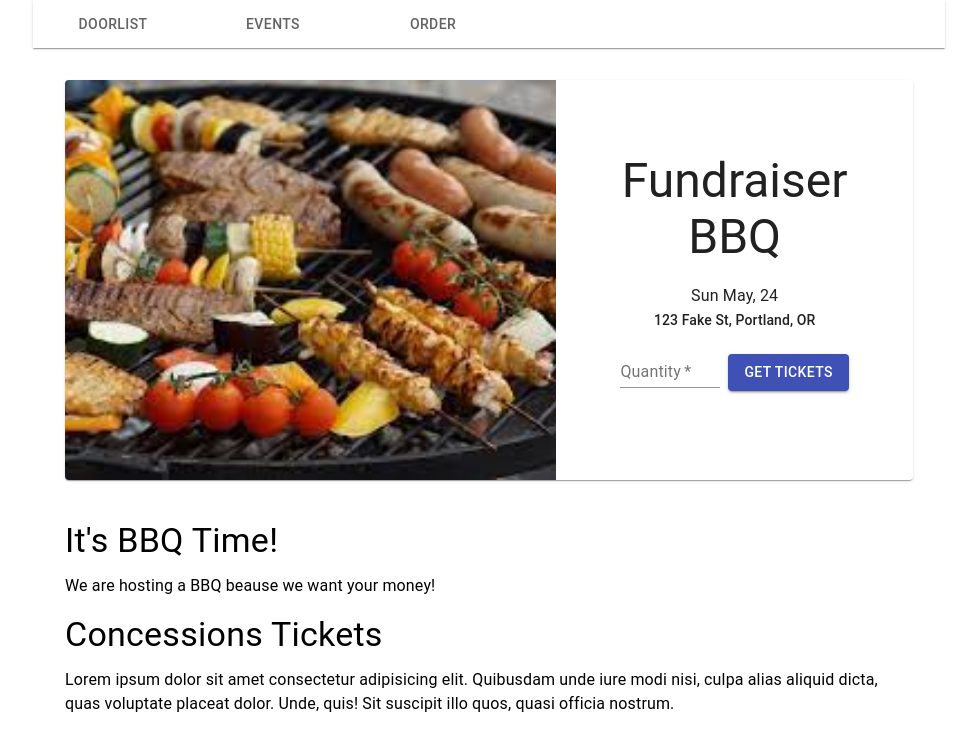
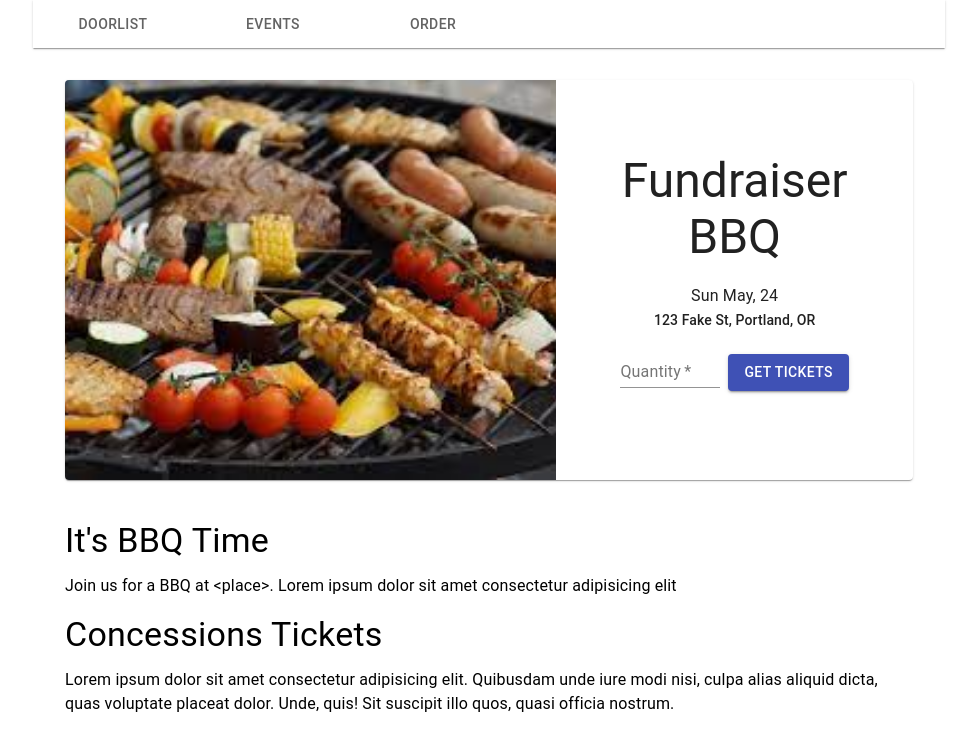
Before and after one commit to wpapsco/capstone-mockup, a React (Create React App) app: page /events/1 in a window 1280 px wide. Shown: the top 750 px of the page, without its empty margins (151-1128 px from the left). Built offline with nearby package versions, Linux system fonts and the light colour scheme.

Commit message:
Make test data less annoying

```diff
--- a/src/features/events/testEvents.ts
+++ b/src/features/events/testEvents.ts
@@ -9,19 +9,19 @@ const TestData: EventDetails[] = [
         address: '123 Fake St, Portland, OR',
         date: new Date('2021-05-23'),
         pageSections: [
-            { heading: "It's BBQ Time!", contents: 'We are hosting a BBQ beause we want your money!' },
+            { heading: "It's BBQ Time", contents: 'Join us for a BBQ at <place>. Lorem ipsum dolor sit amet consectetur adipisicing elit' },
             { heading: 'Concessions Tickets', contents: 'Lorem ipsum dolor sit amet consectetur adipisicing elit. Quibusdam unde iure modi nisi, culpa alias aliquid dicta, quas voluptate placeat dolor. Unde, quis! Sit suscipit illo quos, quasi officia nostrum.' },
         ]
     },
     {
         id: '2',
-        name: 'This is a Play!',
+        name: 'This is a Play',
         shortDesc: 'Friday night showing of "This is a Play!"',
         imgUrl: 'https://www.tripsavvy.com/thmb/WaV9kZkbvvia0SQ1pd4PN7qgb3k=/1500x1000/filters:no_upscale():max_bytes(150000):strip_icc()/Lakewood-Theatre-Company-Godspell-5942d71e5f9b58d58a85bda5.jpg',
         address: '123 Fake St, Portland, OR',
         date: new Date('2021-05-24'),
         pageSections: [
-            { heading: 'About "This is a Play!"', contents: "Lorem ipsum donor"},
+            { heading: 'Event Details', contents: "Lorem ipsum donor"},
             { heading: 'Concessions Tickets', contents: 'Lorem ipsum dolor sit amet consectetur adipisicing elit. Quibusdam unde iure modi nisi, culpa alias aliquid dicta, quas voluptate placeat dolor. Unde, quis! Sit suscipit illo quos, quasi officia nostrum.' },
         ],
     },
```
